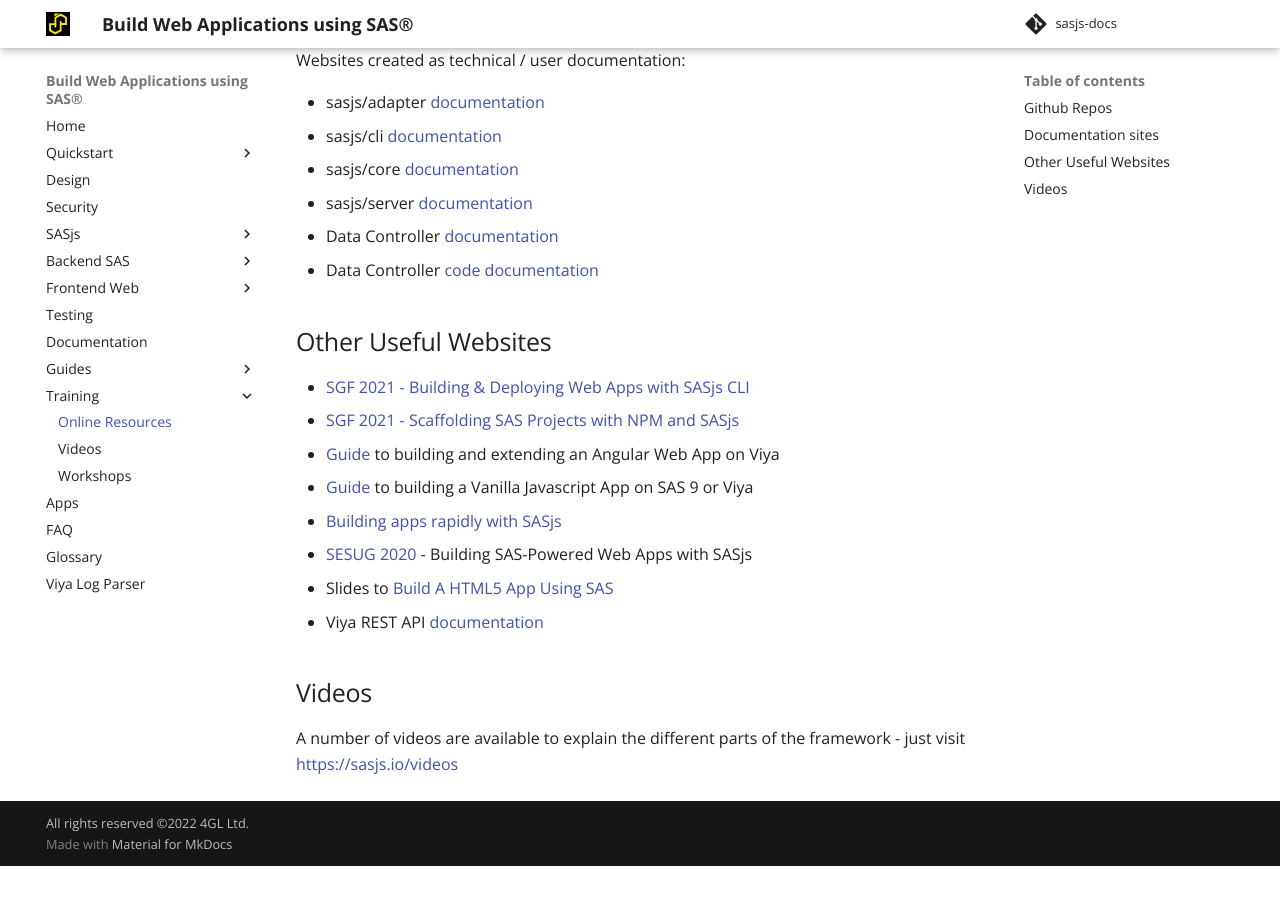
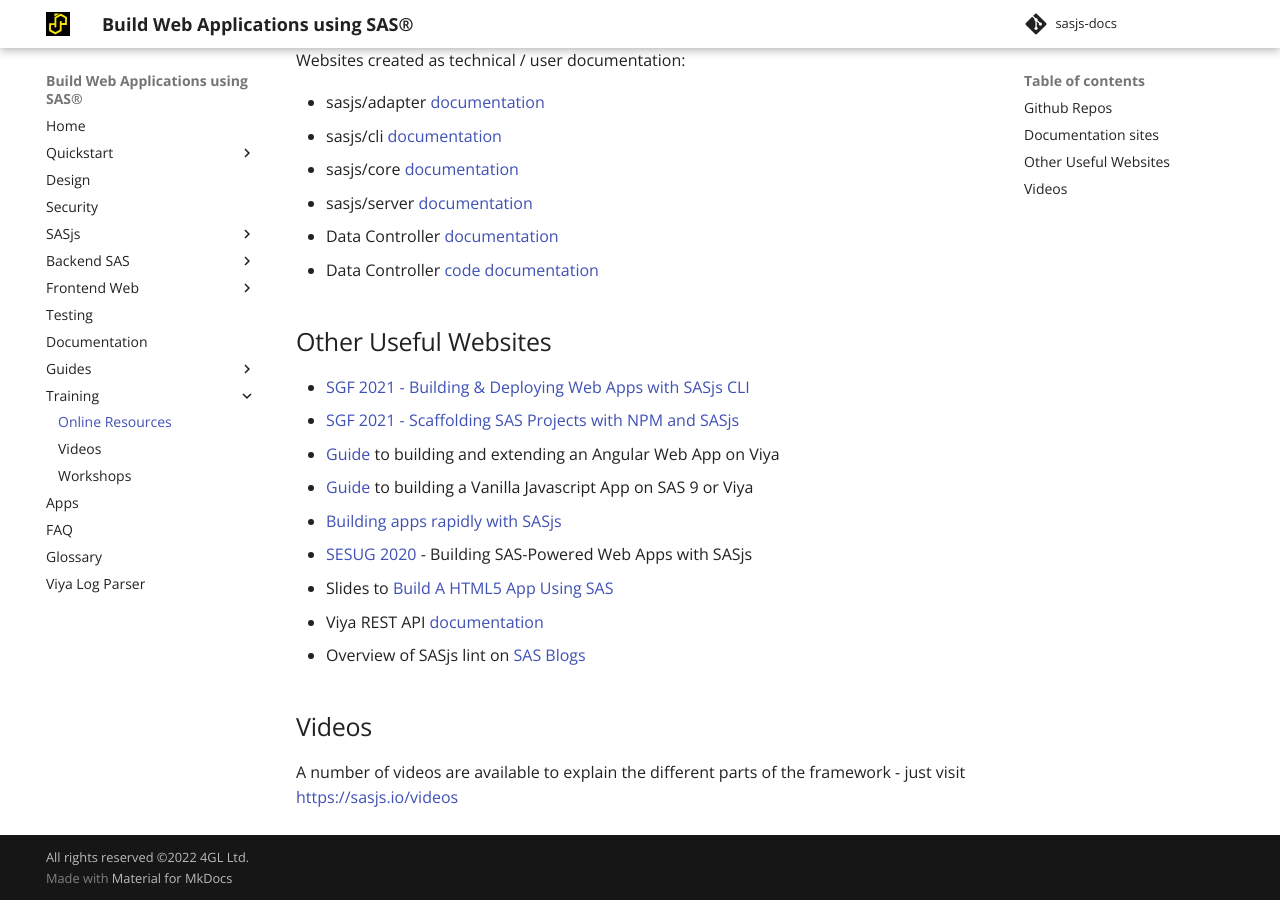
Before and after one commit to sasjs/sasjs.io, an MkDocs documentation site: the page built from docs/resources.md, in a window 1280 px wide and 900 px high, scrolled down 534 px. Built offline with MkDocs 1.6.1 and Material for MkDocs 9.7.7, drawn with Linux system fonts in a browser that asks for light colours; comment, search, counter and statistics services are not loaded; before the commit the page ends 1400 px from its top, so only the background shows below that.

Commit message:
feat: link to https://blogs.sas.com/content/subconsciousmusings/2025/05/30/automatic-linting-of-sas-code-with-sasjs/

```diff
--- a/docs/resources.md
+++ b/docs/resources.md
@@ -34,6 +34,7 @@
 * [SESUG 2020](https://www.lexjansen.com/sesug/2020/SESUG2020_Paper_167_Final_PDF.pdf) - Building SAS-Powered Web Apps with SASjs
 * Slides to [Build A HTML5 App Using SAS](https://slides.com/allanbowe/sgf2020)
 * Viya REST API [documentation](https://developer.sas.com/apis/rest/)
+* Overview of SASjs lint on [SAS Blogs](https://blogs.sas.com/content/subconsciousmusings/2025/05/30/automatic-linting-of-sas-code-with-sasjs/)
 
 ## Videos
 
```
